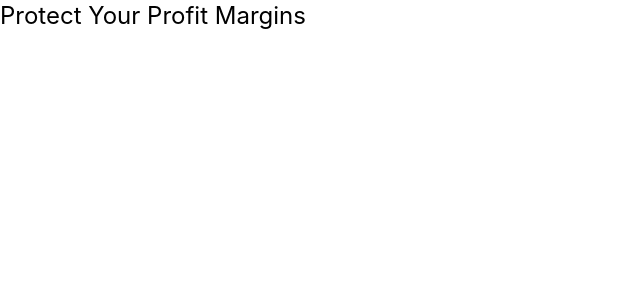
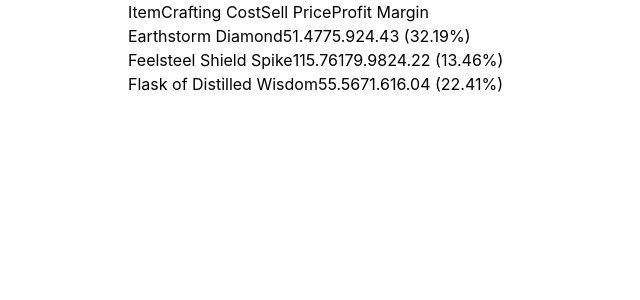
Before and after one commit to Artmann/profit-margins, a React (Create React App) app: page / in a window 1280 px wide. Shown: the top 300 px of the page, without its empty margins (0-640 px from the left). Built offline with nearby package versions, Linux system fonts and the light colour scheme.

Commit message:
feat: Show a list of items.

```diff
--- a/package.json
+++ b/package.json
@@ -15,6 +15,7 @@
     "postcss": "7",
     "react": "^17.0.2",
     "react-dom": "^17.0.2",
+    "react-router-dom": "^5.3.0",
     "react-scripts": "4.0.3",
     "tailwindcss": "npm:@tailwindcss/postcss7-compat",
     "typescript": "^4.1.2",
@@ -45,6 +46,7 @@
     ]
   },
   "devDependencies": {
+    "@types/react-router-dom": "^5.3.1",
     "@typescript-eslint/eslint-plugin": "^4.33.0",
     "@typescript-eslint/parser": "^4.33.0",
     "eslint": "^7.32.0",
--- a/src/app.tsx
+++ b/src/app.tsx
@@ -1,11 +1,24 @@
 import React, { ReactElement } from 'react';
+import { Route, Switch } from 'react-router';
+import { BrowserRouter } from 'react-router-dom';
+import { HomePage } from './pages/home';
 
 export default function App(): ReactElement {
   return (
     <div className="">
-      <h1 className="text-2xl">
-        Protect Your Profit Margins
-      </h1>
+      <div className="container mx-auto max-w-5xl">
+
+        <BrowserRouter>
+          <Switch>
+
+            <Route path="/" exact>
+              <HomePage />
+            </Route>
+
+          </Switch>
+        </BrowserRouter>
+
+      </div>
     </div>
   );
 }
--- /dev/null
+++ b/src/components/item-list/index.tsx
@@ -0,0 +1,39 @@
+import React, { ReactElement } from 'react';
+
+import { Item } from '../../data';
+
+interface ItemListProps {
+  items: Item[];
+}
+
+export function ItemList({ items }: ItemListProps): ReactElement {
+  return (
+    <div>
+
+      <div className="flex">
+
+        <div></div>
+        <div>Item</div>
+        <div>Crafting Cost</div>
+        <div>Sell Price</div>
+        <div>Profit Margin</div>
+
+      </div>
+
+      {
+        items.map(item => (
+          <div className="flex" key={ item.id }>
+
+            <div></div>
+            <div>{ item.name }</div>
+            <div>{ item.craftingCost }</div>
+            <div>{ item.sellPrice }</div>
+            <div>{ item.profitMargin } ({ item.profitMarginPercentage }%)</div>
+
+          </div>
+        ))
+      }
+
+    </div>
+  );
+}
--- /dev/null
+++ b/src/data/index.ts
@@ -0,0 +1,8 @@
+export interface Item {
+  id: string;
+  name: string;
+  craftingCost: number;
+  sellPrice: number;
+  profitMargin: number;
+  profitMarginPercentage: number;
+}
--- /dev/null
+++ b/src/pages/home.tsx
@@ -0,0 +1,43 @@
+import React, { ReactElement } from 'react';
+import { ItemList } from '../components/item-list';
+
+interface HomePageProps {
+
+}
+
+export function HomePage({ }: HomePageProps): ReactElement {
+  const items = [
+    {
+      id: '25867',
+      name: 'Earthstorm Diamond',
+      craftingCost: 51.47,
+      sellPrice: 75.9,
+      profitMargin: 24.43,
+      profitMarginPercentage: 32.19
+    },
+    {
+      id: '23530',
+      name: 'Feelsteel Shield Spike',
+      craftingCost: 115.76,
+      sellPrice: 179.98,
+      profitMargin: 24.22,
+      profitMarginPercentage: 13.46
+    },
+    {
+      id: '13511',
+      name: 'Flask of Distilled Wisdom',
+      craftingCost: 55.56,
+      sellPrice: 71.6,
+      profitMargin: 16.04,
+      profitMarginPercentage: 22.41
+    }
+  ];
+
+  return (
+    <div>
+
+      <ItemList items={ items } />
+
+    </div>
+  );
+}
```
Also changed, not shown: .eslintrc.js, 1 other file (tests, documents, lock files or other folders).
